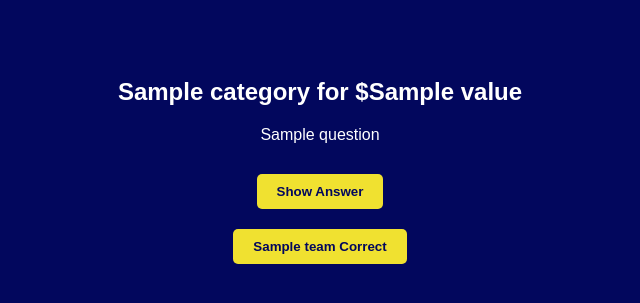
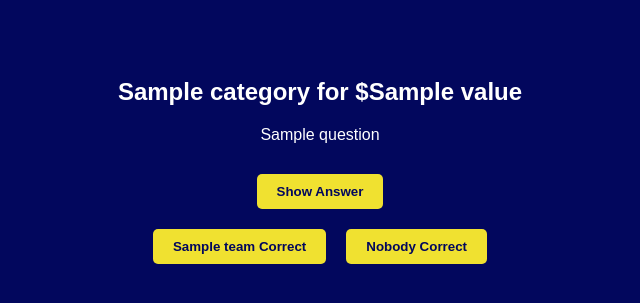
Before and after one commit to sacanales/jeopardy, a Flask app: template templates/question.html in a window 1280 px wide. Shown: the top 303 px of the page, without its empty margins (320-960 px from the left). Run offline with Flask 3, Linux system fonts and the light colour scheme; the template is opened without the code that fills it: most values are stand-ins (such as "Sample title", 1, 10 or a date in 2020).

Commit message:
commit on 'Main'

```diff
--- a/app.py
+++ b/app.py
@@ -67,16 +67,21 @@ def game():
 @app.route('/question/<category>/<int:value>', methods=['GET', 'POST'])
 def question(category, value):
     if request.method == 'POST':
-        team = request.form['team']
-        correct = 'correct' in request.form
-        if correct:
+        team = request.form.get('team')
+        correct = request.form.get('correct') == 'true'
+
+        # Check if the response was from the "Nobody" button and handle accordingly
+        if team != "Nobody" and correct:
+            # Update team score if correct
             session['teams'][team] += value
-            session['answered_questions'].append(f"{category}_{value}")
-            session.modified = True
+        # Mark the question as answered regardless of who answered or if it was correct
+        session['answered_questions'].append(f"{category}_{value}")
+        session.modified = True
         return redirect(url_for('game'))
 
     question, answer, explanation = categories[category][value]
     return render_template('question.html', category=category, value=value, question=question, answer=answer, explanation=explanation, teams=session['teams'])
 
+
 if __name__ == '__main__':
     app.run(debug=True)
--- a/templates/question.html
+++ b/templates/question.html
@@ -63,6 +63,7 @@
         {% for team_name, score in teams.items() %}
             <button class="team-button" onclick="submitForm('{{ team_name }}')">{{ team_name }} Correct</button>
         {% endfor %}
+        <button class="button" onclick="submitForm('Nobody', false)">Nobody Correct</button>
     </div>
 
     <script>
```
